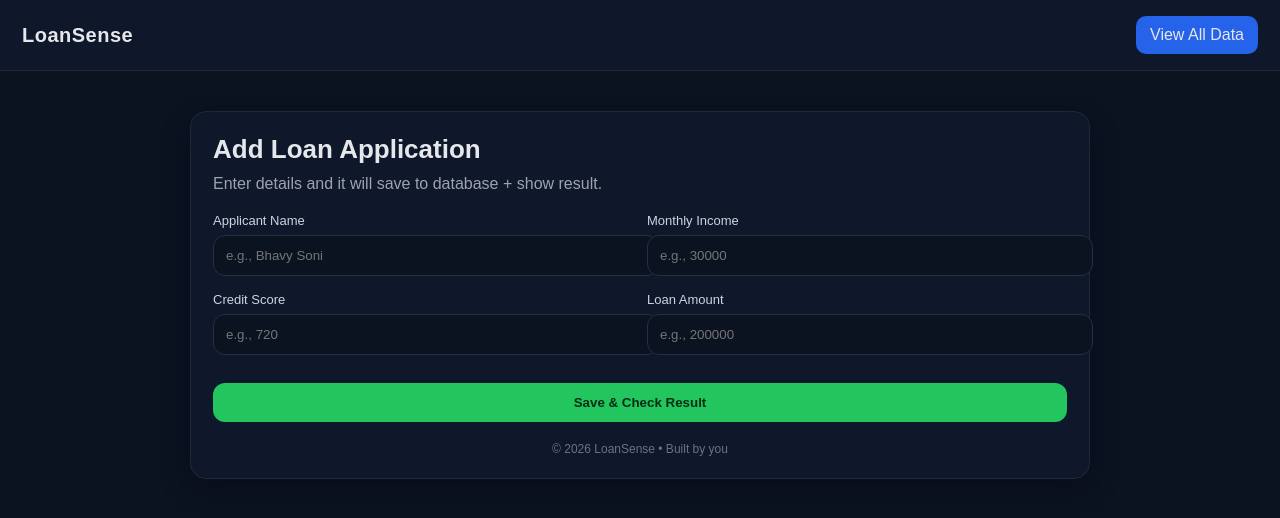
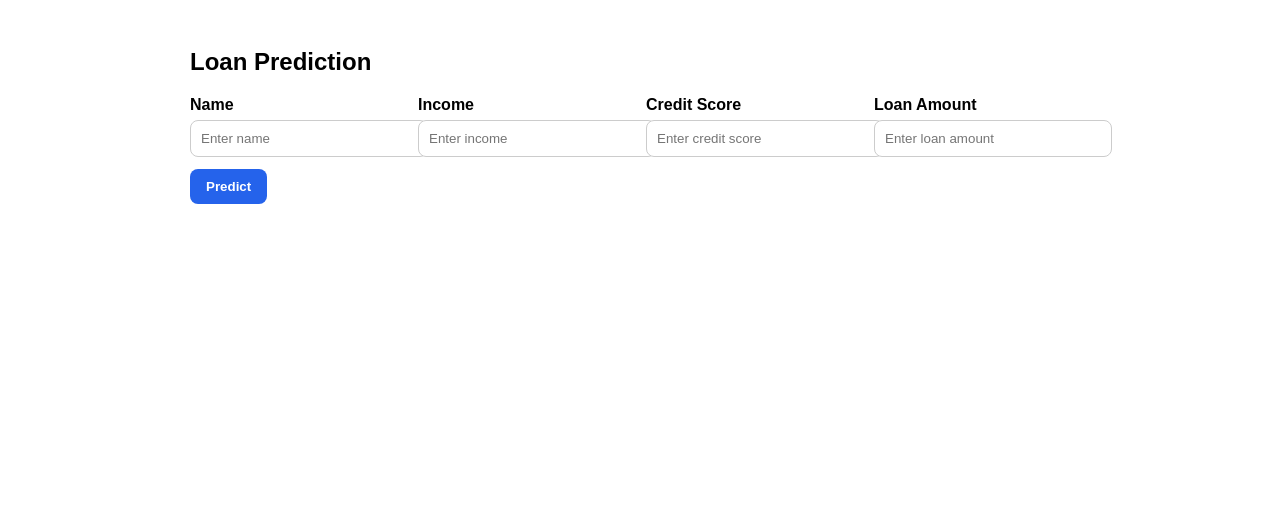
Before and after one commit to Bhavy123321/M.L---Project, a Flask app: page / in a window 1280 px wide. Shown: the top 518 px of the page. Run offline with Flask 3, Linux system fonts and the light colour scheme.

Commit message:
Update index.html

```diff
--- a/templates/index.html
+++ b/templates/index.html
@@ -2,82 +2,98 @@
 <html lang="en">
 <head>
   <meta charset="UTF-8" />
-  <meta name="viewport" content="width=device-width,initial-scale=1" />
-  <title>LoanSense - Add Application</title>
+  <meta name="viewport" content="width=device-width, initial-scale=1.0" />
+  <title>Loan Prediction</title>
+
+  <!-- Minimal styling (NOT changing your UI heavily) -->
   <style>
-    body{margin:0;font-family:Arial;background:#0b1220;color:#e5e7eb}
-    .nav{display:flex;justify-content:space-between;align-items:center;padding:16px 22px;background:#0f172a;border-bottom:1px solid #1f2937}
-    .brand{font-weight:800;font-size:20px;letter-spacing:.5px}
-    .nav a{color:#e5e7eb;text-decoration:none;background:#2563eb;padding:10px 14px;border-radius:10px}
-    .wrap{max-width:900px;margin:40px auto;padding:0 16px}
-    .card{background:#0f172a;border:1px solid #1f2937;border-radius:16px;padding:22px;box-shadow:0 10px 30px rgba(0,0,0,.25)}
-    h1{margin:0 0 10px;font-size:26px}
-    p{margin:0 0 18px;color:#9ca3af}
-    .grid{display:grid;grid-template-columns:1fr 1fr;gap:14px}
-    label{font-size:13px;color:#cbd5e1}
-    input{width:100%;margin-top:6px;padding:12px 12px;border-radius:12px;border:1px solid #243043;background:#0b1220;color:#e5e7eb;outline:none}
-    input:focus{border-color:#2563eb}
-    .full{grid-column:1/-1}
-    .btn{margin-top:14px;width:100%;padding:12px;border:none;border-radius:12px;background:#22c55e;color:#052e16;font-weight:800;cursor:pointer}
-    .btn:hover{filter:brightness(.95)}
-    .flash{margin:0 0 14px;padding:12px;border-radius:12px}
-    .flash.error{background:#3b0a0a;color:#fecaca;border:1px solid #7f1d1d}
-    .flash.success{background:#052e1a;color:#bbf7d0;border:1px solid #14532d}
-    .footer{margin-top:20px;color:#64748b;font-size:12px;text-align:center}
-    @media(max-width:700px){.grid{grid-template-columns:1fr}}
+    body { font-family: Arial, sans-serif; padding: 20px; }
+    .box { max-width: 900px; margin: 0 auto; }
+    .row { display: flex; gap: 12px; flex-wrap: wrap; }
+    .field { flex: 1; min-width: 200px; margin-bottom: 12px; }
+    label { display: block; margin-bottom: 6px; font-weight: 600; }
+    input { width: 100%; padding: 10px; border: 1px solid #ccc; border-radius: 8px; }
+    button { padding: 10px 16px; border: none; border-radius: 8px; cursor: pointer; font-weight: 700; }
+    .btn { background: #2563eb; color: #fff; }
+    .result { margin-top: 16px; padding: 12px; border-radius: 10px; }
+    .approved { background: #dcfce7; border: 1px solid #16a34a; color: #14532d; }
+    .rejected { background: #fee2e2; border: 1px solid #ef4444; color: #7f1d1d; }
+    .error { background: #fff7ed; border: 1px solid #fb923c; color: #7c2d12; }
+    table { width: 100%; border-collapse: collapse; margin-top: 14px; }
+    th, td { border: 1px solid #ddd; padding: 10px; text-align: center; }
+    th { background: #f3f4f6; }
   </style>
 </head>
 <body>
+  <div class="box">
+    <h2>Loan Prediction</h2>
 
-  <div class="nav">
-    <div class="brand">LoanSense</div>
-    <a href="/applications">View All Data</a>
+    <!-- ✅ Your Predict Form -->
+    <form method="POST">
+      <div class="row">
+        <div class="field">
+          <label>Name</label>
+          <input type="text" name="name" placeholder="Enter name" required />
         </div>
 
-  <div class="wrap">
-    <div class="card">
-      <h1>Add Loan Application</h1>
-      <p>Enter details and it will save to database + show result.</p>
-
-      {% with messages = get_flashed_messages(with_categories=true) %}
-        {% if messages %}
-          {% for category, msg in messages %}
-            <div class="flash {{ category }}">{{ msg }}</div>
-          {% endfor %}
-        {% endif %}
-      {% endwith %}
-
-      <form action="/submit" method="POST">
-        <div class="grid">
-          <div>
-            <label>Applicant Name</label>
-            <input type="text" name="name" placeholder="e.g., Bhavy Soni" required />
+        <div class="field">
+          <label>Income</label>
+          <input type="number" name="income" placeholder="Enter income" required />
         </div>
 
-          <div>
-            <label>Monthly Income</label>
-            <input type="number" name="income" placeholder="e.g., 30000" required />
+        <div class="field">
+          <label>Credit Score</label>
+          <input type="number" name="credit_score" placeholder="Enter credit score" required />
         </div>
 
-          <div>
-            <label>Credit Score</label>
-            <input type="number" name="credit_score" placeholder="e.g., 720" required />
-          </div>
-
-          <div>
+        <div class="field">
           <label>Loan Amount</label>
-            <input type="number" name="loan_amount" placeholder="e.g., 200000" required />
-          </div>
-
-          <div class="full">
-            <button class="btn" type="submit">Save & Check Result</button>
-          </div>
-        </div>
-      </form>
-
-      <div class="footer">© 2026 LoanSense • Built by you</div>
+          <input type="number" name="loan_amount" placeholder="Enter loan amount" required />
         </div>
       </div>
 
+      <button class="btn" type="submit">Predict</button>
+    </form>
+
+    <!-- ✅ Show current prediction result -->
+    {% if result %}
+      {% if result == "Approved" %}
+        <div class="result approved"><b>Result:</b> Loan Approved ✅</div>
+      {% elif result == "Rejected" %}
+        <div class="result rejected"><b>Result:</b> Loan Rejected ❌</div>
+      {% else %}
+        <div class="result error"><b>Message:</b> {{ result }}</div>
+      {% endif %}
+    {% endif %}
+
+    <!-- ✅ Show all previous + current data -->
+    {% if all_data and (result == "Approved" or result == "Rejected") %}
+      <h3 style="margin-top: 22px;">All Loan Applications (History)</h3>
+      <table>
+        <tr>
+          <th>ID</th>
+          <th>Name</th>
+          <th>Income</th>
+          <th>Credit Score</th>
+          <th>Loan Amount</th>
+          <th>Result</th>
+          <th>Created</th>
+        </tr>
+
+        {% for row in all_data %}
+          <tr>
+            <td>{{ row.id }}</td>
+            <td>{{ row.name }}</td>
+            <td>{{ row.income }}</td>
+            <td>{{ row.credit_score }}</td>
+            <td>{{ row.loan_amount }}</td>
+            <td>{{ row.result }}</td>
+            <td>{{ row.created_at }}</td>
+          </tr>
+        {% endfor %}
+      </table>
+    {% endif %}
+
+  </div>
 </body>
 </html>
```
Lines whose indentation alone changed are shown as unchanged.
